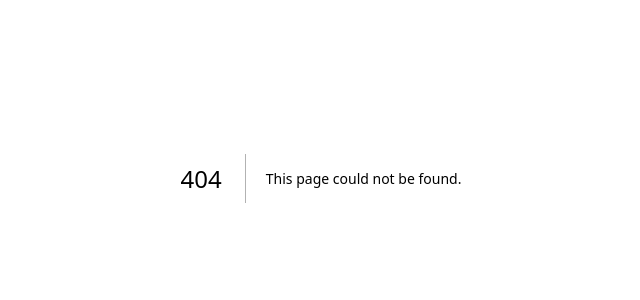
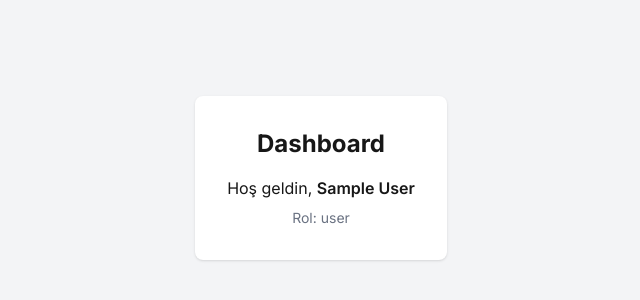
Before and after one commit to Abdullahgnan/kayra-case, a Next.js app: page /dashboard in a window 1280 px wide. Before the commit this address had no page. Shown: the part 222-522 px from the top of the page, without its empty margins (319-959 px from the left). Built offline with nearby package versions, Linux system fonts and the light colour scheme; no server answers; sample sign-in values are in the browser's storage.

Commit message:
middleware and middleware for dashboard

```diff
--- /dev/null
+++ b/middleware.ts
@@ -0,0 +1,17 @@
+import { NextResponse } from "next/server";
+import type { NextRequest } from "next/server";
+import { getToken } from "next-auth/jwt";
+
+export async function middleware(request: NextRequest) {
+  if (request.nextUrl.pathname.startsWith("/dashboard")) {
+    const token = await getToken({ req: request, secret: process.env.NEXTAUTH_SECRET });
+    if (!token) {
+      return NextResponse.redirect(new URL("/", request.url));
+    }
+  }
+  return NextResponse.next();
+}
+
+export const config = {
+  matcher: ["/dashboard"],
+};
--- /dev/null
+++ b/src/app/dashboard/page.tsx
@@ -0,0 +1,42 @@
+'use client';
+
+import { useSession } from "next-auth/react";
+import { useRouter } from "next/navigation";
+import { useEffect } from "react";
+
+export default function DashboardPage() {
+  const { data: session, status } = useSession();
+  const router = useRouter();
+
+  useEffect(() => {
+    if (status === "unauthenticated") {
+      router.replace("/");
+    }
+  }, [status, router]);
+
+  if (status === "loading") {
+    return <div className="flex items-center justify-center h-screen">Yükleniyor...</div>;
+  }
+
+  if (!session) return null;
+
+  return (
+    <main className="flex flex-col items-center justify-center min-h-screen bg-gray-100">
+      <div className="bg-white rounded-lg shadow p-8 flex flex-col items-center">
+        <h1 className="text-2xl font-bold mb-4">Dashboard</h1>
+        <p>Hoş geldin, <span className="font-semibold">{session.user?.name || session.user?.email}</span></p>
+        <p className="mt-2 text-sm text-gray-500">
+          Rol: <span className="font-mono">
+            {(() => {
+              const role = session.user?.role;
+              if (!role) return "user";
+              if (Array.isArray(role)) return role.join(', ');
+              if (typeof role === "string") return role;
+              return String(role);
+            })()}
+          </span>
+        </p>
+      </div>
+    </main>
+  );
+}
```
